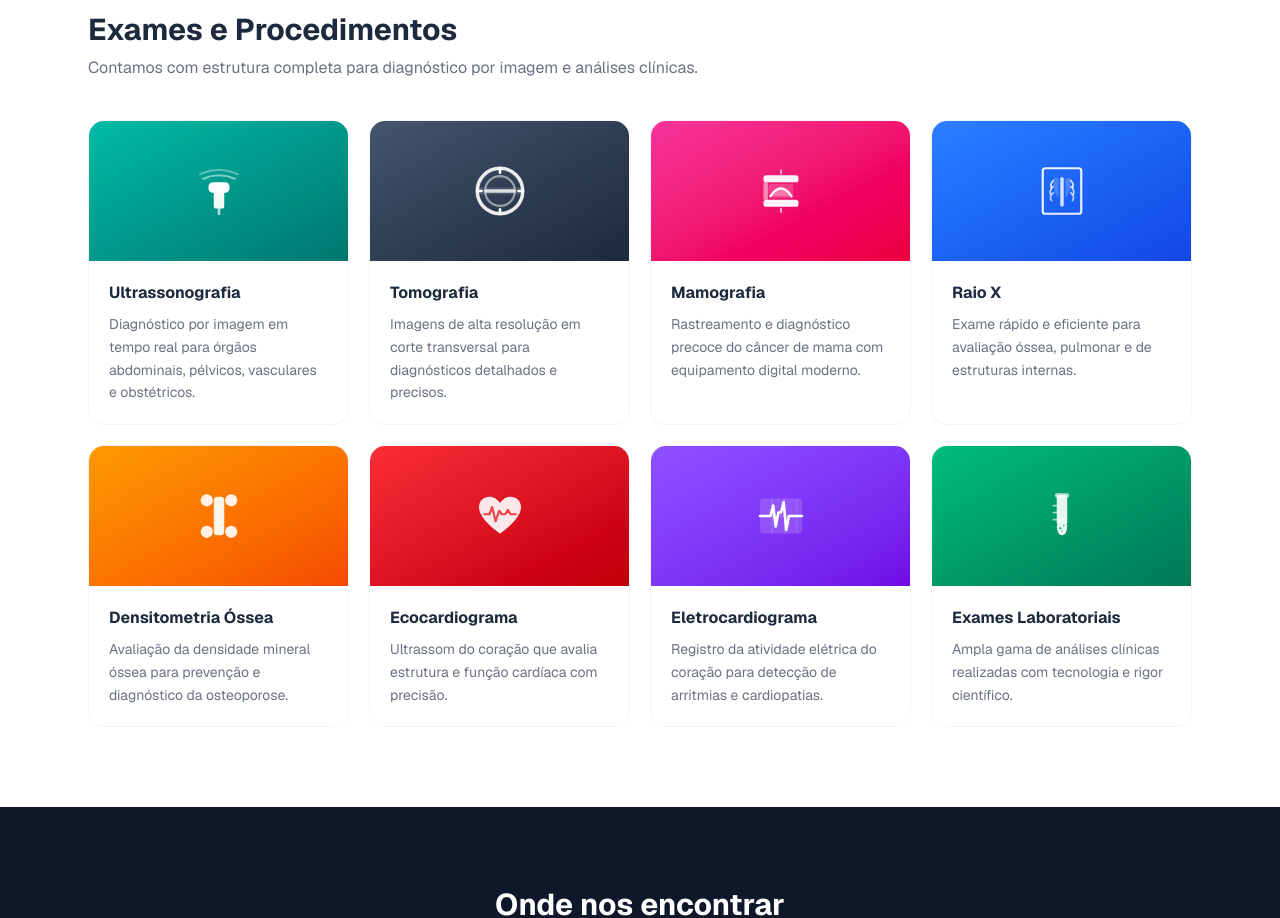
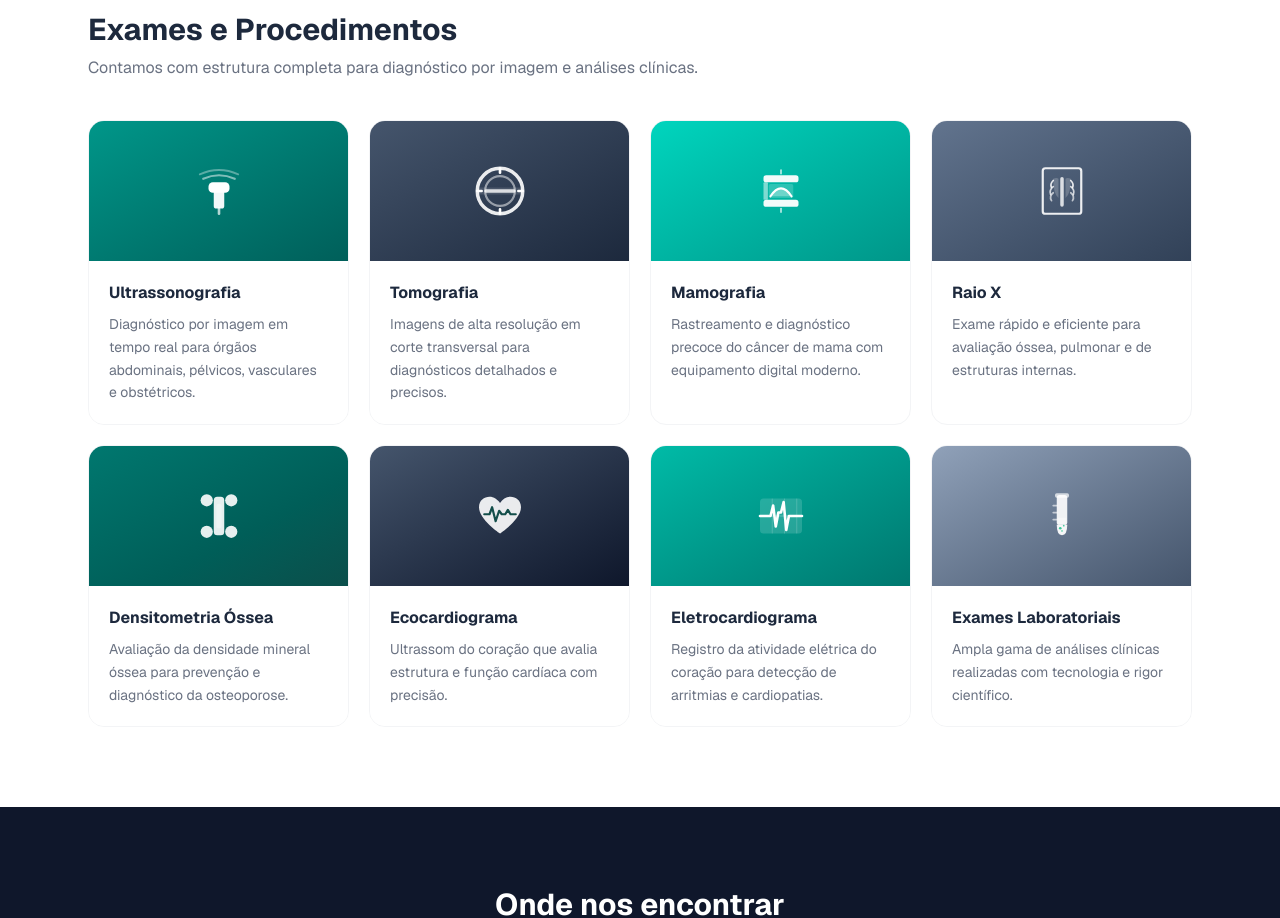
Before and after one commit to kassiodiascarvalho-creator/clinica-costa-campos, a Next.js app: page / in a window 1280 px wide. Shown: the part 1140-2058 px from the top of the page. Built offline with nearby package versions, Linux system fonts and the light colour scheme; no server answers; the database is empty.

Commit message:
fix: cores dos exames na paleta da clínica e scrollbar estilizada em teal

```diff
--- a/app/globals.css
+++ b/app/globals.css
@@ -18,6 +18,27 @@ html {
   scroll-behavior: smooth;
 }
 
+/* Scrollbar estilizada — teal da clínica */
+::-webkit-scrollbar {
+  width: 8px;
+}
+::-webkit-scrollbar-track {
+  background: #f1f5f9;
+}
+::-webkit-scrollbar-thumb {
+  background: #0d9488;
+  border-radius: 999px;
+  border: 2px solid #f1f5f9;
+}
+::-webkit-scrollbar-thumb:hover {
+  background: #0f766e;
+}
+/* Firefox */
+* {
+  scrollbar-width: thin;
+  scrollbar-color: #0d9488 #f1f5f9;
+}
+
 /* Linha de gradiente teal-verde usada em vários elementos */
 .brand-gradient {
   background: linear-gradient(135deg, #0d9488, #22c55e);
--- a/components/ExamsShowcase.tsx
+++ b/components/ExamsShowcase.tsx
@@ -2,7 +2,7 @@ const exames = [
   {
     titulo: 'Ultrassonografia',
     descricao: 'Diagnóstico por imagem em tempo real para órgãos abdominais, pélvicos, vasculares e obstétricos.',
-    cor: 'from-teal-500 to-teal-700',
+    cor: 'from-teal-600 to-teal-800',
     icon: (
       <svg viewBox="0 0 64 64" fill="none" xmlns="http://www.w3.org/2000/svg" className="w-14 h-14">
         {/* Probe body */}
@@ -42,7 +42,7 @@ const exames = [
   {
     titulo: 'Mamografia',
     descricao: 'Rastreamento e diagnóstico precoce do câncer de mama com equipamento digital moderno.',
-    cor: 'from-pink-500 to-rose-600',
+    cor: 'from-teal-400 to-teal-600',
     icon: (
       <svg viewBox="0 0 64 64" fill="none" xmlns="http://www.w3.org/2000/svg" className="w-14 h-14">
         {/* Placa superior */}
@@ -64,7 +64,7 @@ const exames = [
   {
     titulo: 'Raio X',
     descricao: 'Exame rápido e eficiente para avaliação óssea, pulmonar e de estruturas internas.',
-    cor: 'from-blue-500 to-blue-700',
+    cor: 'from-slate-500 to-slate-700',
     icon: (
       <svg viewBox="0 0 64 64" fill="none" xmlns="http://www.w3.org/2000/svg" className="w-14 h-14">
         {/* Moldura do filme */}
@@ -88,7 +88,7 @@ const exames = [
   {
     titulo: 'Densitometria Óssea',
     descricao: 'Avaliação da densidade mineral óssea para prevenção e diagnóstico da osteoporose.',
-    cor: 'from-amber-500 to-orange-600',
+    cor: 'from-teal-700 to-teal-900',
     icon: (
       <svg viewBox="0 0 64 64" fill="none" xmlns="http://www.w3.org/2000/svg" className="w-14 h-14">
         {/* Osso longo — formato clássico */}
@@ -110,20 +110,20 @@ const exames = [
   {
     titulo: 'Ecocardiograma',
     descricao: 'Ultrassom do coração que avalia estrutura e função cardíaca com precisão.',
-    cor: 'from-red-500 to-red-700',
+    cor: 'from-slate-600 to-slate-900',
     icon: (
       <svg viewBox="0 0 64 64" fill="none" xmlns="http://www.w3.org/2000/svg" className="w-14 h-14">
         {/* Coração */}
         <path d="M32 52 C32 52 8 36 8 22 C8 14 14 10 20 10 C25 10 29 13 32 17 C35 13 39 10 44 10 C50 10 56 14 56 22 C56 36 32 52 32 52Z" fill="white" opacity="0.9"/>
         {/* Linha de ECG sobre o coração */}
-        <path d="M14 30 L20 30 L23 22 L27 38 L31 26 L34 30 L38 30 L41 25 L44 30 L50 30" stroke="#ef4444" strokeWidth="2.5" strokeLinecap="round" strokeLinejoin="round" fill="none"/>
+        <path d="M14 30 L20 30 L23 22 L27 38 L31 26 L34 30 L38 30 L41 25 L44 30 L50 30" stroke="#134e4a" strokeWidth="2.5" strokeLinecap="round" strokeLinejoin="round" fill="none"/>
       </svg>
     ),
   },
   {
     titulo: 'Eletrocardiograma',
     descricao: 'Registro da atividade elétrica do coração para detecção de arritmias e cardiopatias.',
-    cor: 'from-violet-500 to-violet-700',
+    cor: 'from-teal-500 to-teal-700',
     icon: (
       <svg viewBox="0 0 64 64" fill="none" xmlns="http://www.w3.org/2000/svg" className="w-14 h-14">
         {/* Papel de ECG — fundo */}
@@ -148,7 +148,7 @@ const exames = [
   {
     titulo: 'Exames Laboratoriais',
     descricao: 'Ampla gama de análises clínicas realizadas com tecnologia e rigor científico.',
-    cor: 'from-emerald-500 to-emerald-700',
+    cor: 'from-slate-400 to-slate-600',
     icon: (
       <svg viewBox="0 0 64 64" fill="none" xmlns="http://www.w3.org/2000/svg" className="w-14 h-14">
         {/* Tubo de ensaio */}
```
